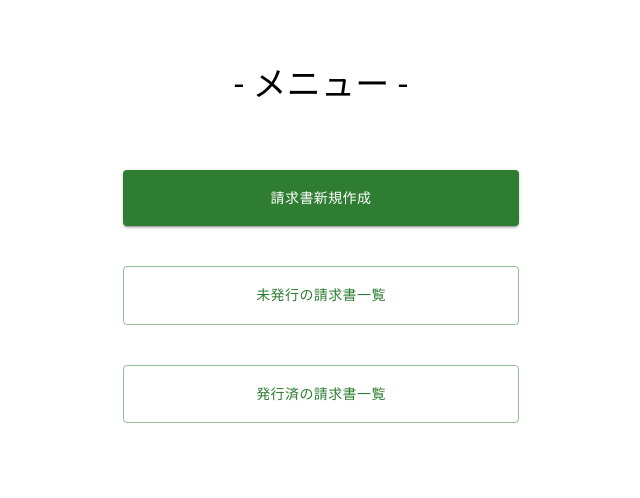
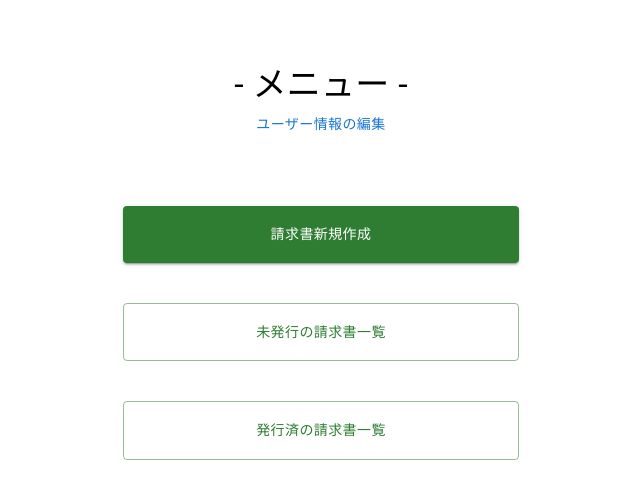
Before and after one commit to Invoice-ti-mukaihatu/invoice_front, a React app: page /menu in a window 1280 px wide. Shown: the top 498 px of the page, without its empty margins (319-959 px from the left). Built offline with nearby package versions, Linux system fonts and the light colour scheme; the HTML template or start-up script is replaced by a standard one.

Commit message:
ヘッダーができるまで一時的にボタンを配置

```diff
--- a/src/pages/menu/Menu.tsx
+++ b/src/pages/menu/Menu.tsx
@@ -1,7 +1,10 @@
 import * as React from "react";
 import { Box, Button, Container, Typography } from "@mui/material";
+import { useNavigate } from "react-router-dom";
 
 export const Menu: React.FC = () => {
+  const navigate = useNavigate();
+
   return (
     <Container maxWidth="xs">
       <Box
@@ -15,6 +18,9 @@
         <Typography component="h1" variant="h4">
           - メニュー -
         </Typography>
+
+        {/* 後で削除すること！！！ */}
+        <Button onClick={() => navigate("/user_edit")}>ユーザー情報の編集</Button>
 
         <Box sx={{ mt: 5 }}>
           <Button color="success" fullWidth variant="contained" sx={{ mt: 3, mb: 2, p: 2 }}>
```
